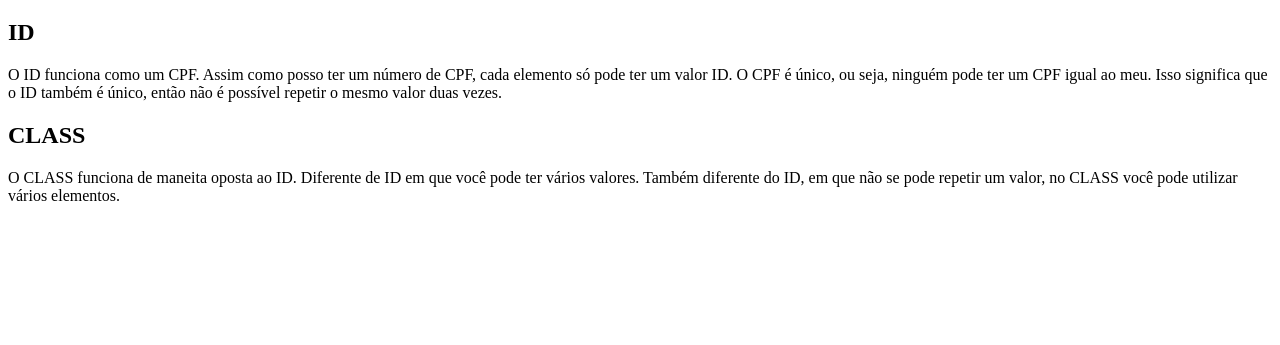
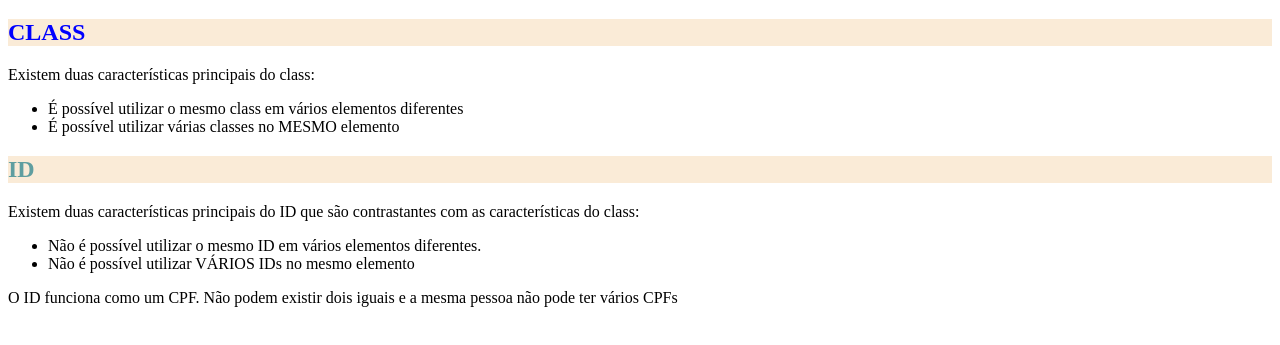
Before and after one commit to anajuh01/aulas_html_css, a plain HTML site: page 4_ID_CLASS/index.html in a window 1280 px wide. Shown: the part 61-406 px from the top of the page. Drawn offline with Linux system fonts and the light colour scheme.

Commit message:
id e class

```diff
--- a/4_ID_CLASS/index.html
+++ b/4_ID_CLASS/index.html
@@ -2,20 +2,26 @@
 <html lang="en">
 <head>
     <meta charset="UTF-8">
-    <meta http-equiv="X-UA-Compatible" content="IE=edge">
     <meta name="viewport" content="width=device-width, initial-scale=1.0">
+    <link rel="stylesheet" href="style.css">
     <title>ID e CLASS</title>
 </head>
 <body>
     <h1>ID e CLASS</h1>
 
-    <h2>ID</h2>
-    <p>O ID funciona como um CPF. Assim como posso ter um número de CPF, cada elemento só pode ter um valor ID. O CPF é único, ou seja, ninguém pode ter um CPF igual ao meu. Isso significa que o ID também é único, então não é possível repetir o mesmo valor duas vezes.
-    </p>
+    <h2 class="fundo-antiquewhite texto-azul">CLASS</h2>
+    <p>Existem duas características principais do class:</p>
+    <ul>
+        <li>É possível utilizar o mesmo class em vários elementos diferentes</li>
+        <li>É possível utilizar várias classes no MESMO elemento</li>
+    </ul>
 
-    <h2>CLASS</h2>
-    <p>
-        O CLASS funciona de maneita oposta ao ID. Diferente de ID em que você pode ter vários valores. Também diferente do ID, em que não se pode repetir um valor, no CLASS você pode utilizar vários elementos.
-    </p>
+    <h2  id="titulo-h2"  class="fundo-antiquewhite">ID</h2>
+    <p>Existem duas características principais do ID que são contrastantes com as características do class:</p>
+    <ul>
+        <li>Não é possível utilizar o mesmo ID em vários elementos diferentes.</li>
+        <li>Não é possível utilizar VÁRIOS IDs no mesmo elemento</li>
+    </ul>
+    <p>O ID funciona como um CPF. Não podem existir dois iguais e a mesma pessoa não pode ter vários CPFs</p>
 </body>
 </html>
--- a/4_ID_CLASS/style.css
+++ b/4_ID_CLASS/style.css
@@ -0,0 +1,21 @@
+#titulo-h2{
+    color: cadetblue;
+}
+
+
+.fundo-antiquewhite{
+    background-color: antiquewhite;
+}
+.texto-azul{
+    color: blue;
+}
+
+h2{
+    color: blueviolet;
+}
+
+p{
+    color: black;
+}
+
+/* cascata */
```
